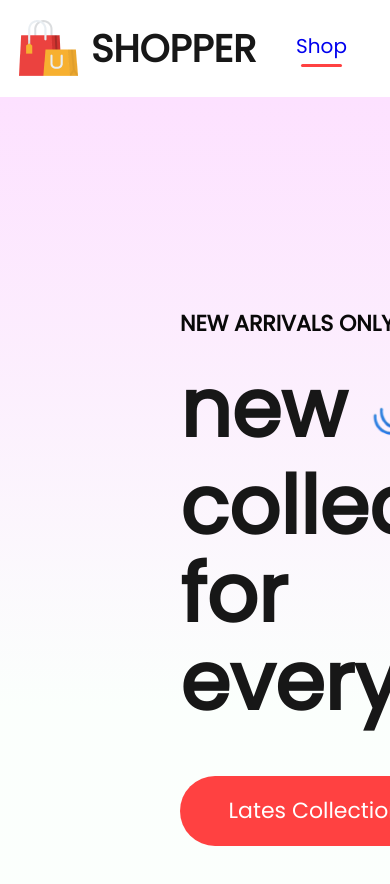
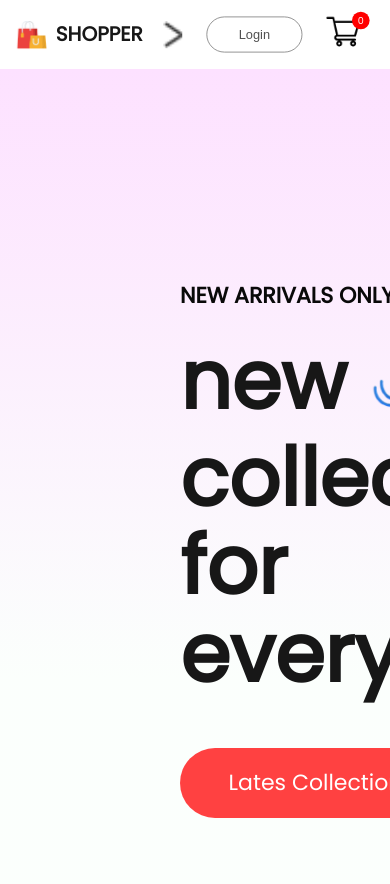
Before and after one commit to crescowboy/Keymashop-F, a React (Create React App) app: page / in a window 390 px wide. Shown: the top 884 px of the page. Built offline with nearby package versions, Linux system fonts and the light colour scheme.

Commit message:
navbar responsive

```diff
--- a/src/Components/Navbar/Navbar.css
+++ b/src/Components/Navbar/Navbar.css
@@ -3,6 +3,7 @@
     justify-content: space-around;
     padding: 16px;
     box-shadow: 0 1px 3px -2px black;
+    align-items: center;
 }
 .nav-logo{
     display: flex;
@@ -76,3 +77,101 @@
     background-color: red;
     color: white;
 }
+.nav-dropdown{
+    display: none;
+}
+
+@media(max-width:1280px){
+    .navbar{
+        padding: 12px 50px;
+    }
+    .nav-logo img{
+        width: 40px;
+    }
+    .nav-logo p{
+        font-size: 25px;
+    }
+    .nav-menu{
+        gap: 30px;
+        font-size: 16px;
+    }
+    .nav-login-cart{
+        gap: 30px;
+    }
+    .nav-login-cart button{
+        width: 120px;
+        height: 45px;
+        font-size: 16px;
+    }
+    .nav-cart-count{
+        margin-left: -40px;
+        font-size: 12px;
+    }
+
+}
+
+@media(max-width:1024){
+    .navbar{
+        padding: 12px 30px;
+    }
+    .nav-menu{
+        gap: 25px;
+        font-size: 14px;
+    }
+    .nav-login-cart button{
+        width: 80px;
+        height: 35px;
+        font-size: 14px;
+    }
+    .nav-cart img{
+        width: 30px;
+    }
+    .nav-cart-count{
+        width: 18px;
+        height: 18px;
+    }
+}
+
+@media(max-width:800px){
+    .navbar{
+        padding: 10px 0px;
+    }
+    .nav-dropdown{
+        display: block;
+        width: 30px;
+        rotate: -90deg;
+        transition: 0.5s;
+    }
+    .nav-menu{
+        display: none;
+        height: 80px;
+        width: 100%;
+        position: absolute;
+        background-color: white;
+        justify-content: center;
+        top: 60px;
+    }
+    .nav-menu-visible{
+        display: flex;
+    }
+    .nav-dropdown.open{
+        transform: rotate(90deg);
+    }
+}
+
+@media(max-width:500px){
+    .navbar{
+        width: 8px 0px;
+        gap: 0;
+    }
+    .nav-logo{
+        transform: scale(0.8);
+    }
+    .nav-menu{
+        height: 70px;
+        top: 50px;
+    }
+    .nav-login-cart{
+        transform: scale(0.8);
+    }
+}
--- a/src/Components/Navbar/Navbar.jsx
+++ b/src/Components/Navbar/Navbar.jsx
@@ -1,21 +1,28 @@
-import React, { useContext, useState } from 'react'
+import React, { useContext, useRef, useState } from 'react'
 import './Navbar.css';
 import logo from '../Assets/logo.png';
 import cart_icon from '../Assets/cart_icon.png';
 import { Link } from 'react-router-dom';
 import { ShopContext } from '../../Context/ShopContext';
+import nav_dropdown from '../Assets/dropdown_icon.png';
 
 const Navbar = () => {
 
     const [menu,setMenu] = useState("shop");
     const {getTotalCartItems} = useContext(ShopContext);
+    const menuRef = useRef();
+    const dropdown_toggle = (e)=>{
+        menuRef.current.classList.toggle('nav-menu-visible');
+        e.target.classList.toggle('open')
+    }
   return (
     <div className='navbar'>
         <div className='nav-logo'>
-            <img src={logo} alt="" />
+            <img src={logo} alt='' />
             <p>SHOPPER</p>
             </div>
-            <ul className="nav-menu">
+            <img className='nav-dropdown' onClick={dropdown_toggle} src={nav_dropdown} alt={nav_dropdown} />
+            <ul ref={menuRef} className="nav-menu">
                 <li onClick={()=>{setMenu("shop")}}><Link style={{textDecoration: 'none'}} to='/'>Shop</Link>{menu==="shop"?<hr/>:<></>}</li>
                 <li onClick={()=>{setMenu("mens")}}><Link style={{textDecoration: 'none'}} to='/mens'>Men</Link>{menu==="mens"?<hr/>:<></>}</li>
                 <li onClick={()=>{setMenu("womens")}}><Link style={{textDecoration: 'none'}} to='/womens'>Women</Link>{menu==="womens"?<hr/>:<></>}</li>
```
